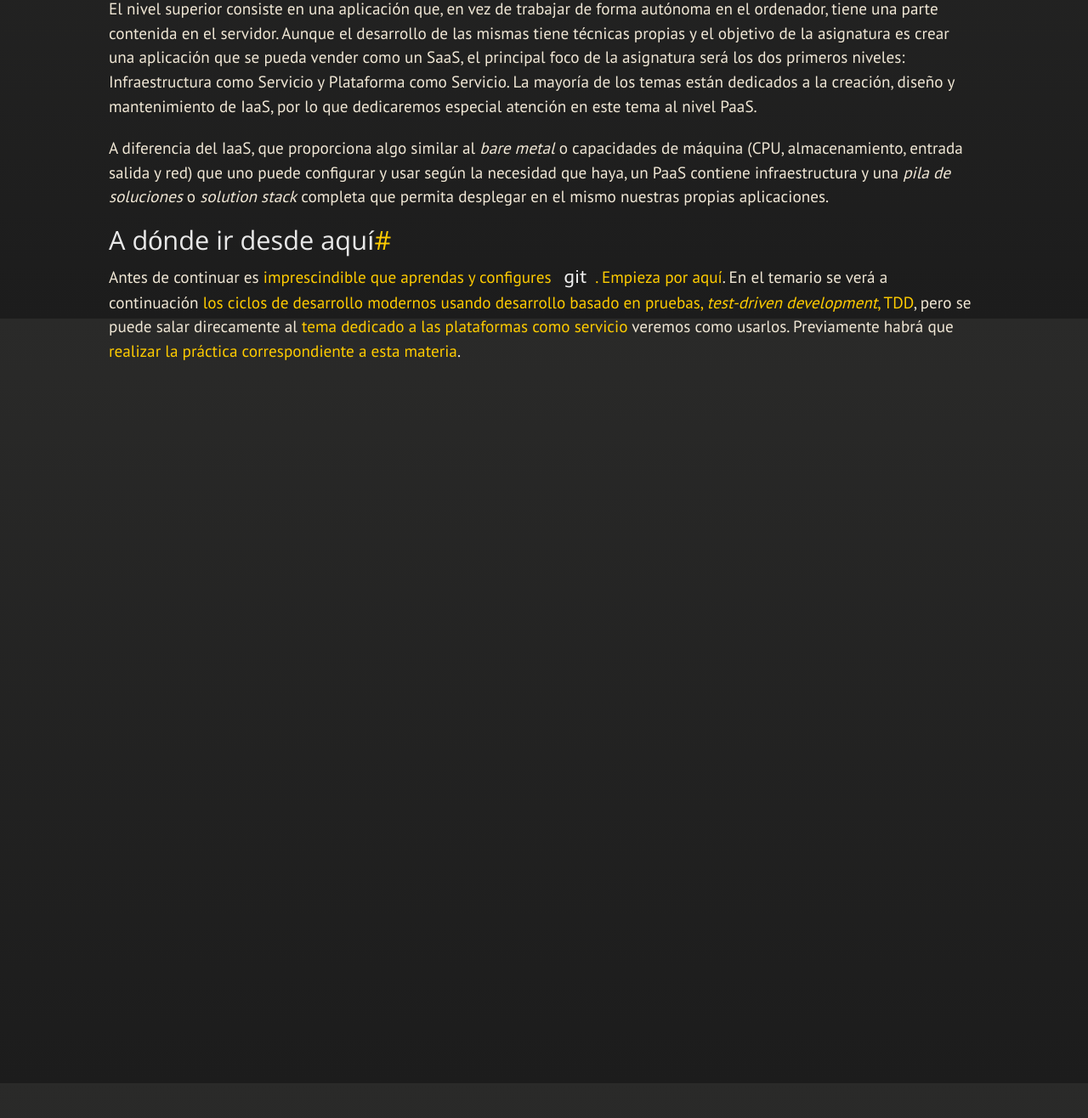
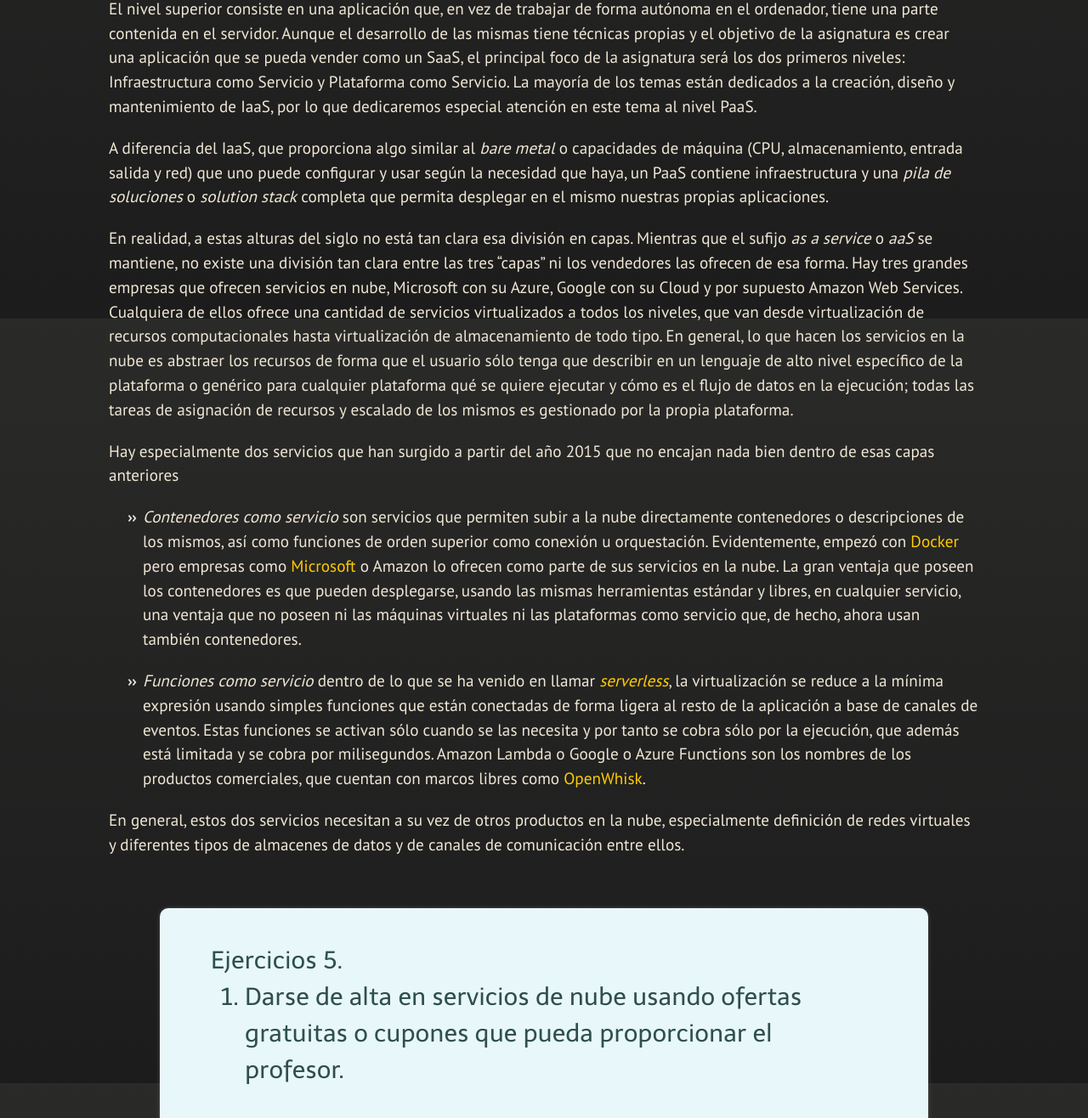
Before and after one commit to JJ/IV, a Jekyll site: the page built from documentos/temas/Intro_concepto_y_soporte_fisico.md, in a window 1280 px wide and 1400 px high, scrolled down 8541 px, cut to the strip 84-1400 px from the top of the window. Shown: the whole strip at 85% size. Built offline with Jekyll 4.4.1, drawn with Linux system fonts in a browser that asks for light colours; nearby versions of some CDN libraries; some web fonts are replaced; our own code applies the rules of GitHub Pages for plain Markdown files; before the commit the page ends 9163 px from its top, so only the background shows below that.

Commit message:
Sync documentos/temas/Intro_concepto_y_soporte_fisico.md de master a gh-pages

```diff
--- a/documentos/temas/Intro_concepto_y_soporte_fisico.md
+++ b/documentos/temas/Intro_concepto_y_soporte_fisico.md
@@ -375,7 +375,64 @@ configurar y usar según la necesidad que haya, un PaaS contiene infraestructura
 una *pila de soluciones* o *solution stack* completa que permita
 desplegar en el mismo nuestras propias aplicaciones.
 
+En realidad, a estas alturas del siglo no está tan clara esa división
+en capas. Mientras que el sufijo *as a service* o *aaS* se mantiene,
+no existe una división tan clara entre las tres "capas" ni los
+vendedores las ofrecen de esa forma. Hay tres grandes empresas que
+ofrecen servicios en nube, Microsoft con su Azure, Google con su Cloud
+y por supuesto Amazon Web Services. Cualquiera de ellos ofrece una
+cantidad de servicios virtualizados a todos los niveles, que van desde
+virtualización de recursos computacionales hasta virtualización de
+almacenamiento de todo tipo. En general, lo que hacen los servicios en
+la nube es abstraer los recursos de forma que el usuario sólo tenga
+que describir en un lenguaje de alto nivel específico de la plataforma
+o genérico para cualquier plataforma qué se quiere ejecutar y cómo es
+el flujo de datos en la ejecución; todas las tareas de asignación de
+recursos y escalado de los mismos es gestionado por la propia
+plataforma.
 
+
+Hay especialmente dos servicios que han
+surgido a partir del año 2015 que no encajan nada bien dentro de esas
+capas anteriores
+
+* *Contenedores como servicio* son servicios que permiten subir a la
+  nube directamente contenedores o descripciones de los mismos, así
+  como funciones de orden superior como conexión u
+  orquestación. Evidentemente, empezó
+  con
+  [Docker](https://blog.docker.com/2016/02/containers-as-a-service-caas/) pero
+  empresas
+  como
+  [Microsoft](https://azure.microsoft.com/es-es/services/container-service/) o
+  Amazon lo ofrecen como parte de sus servicios en la nube. La gran
+  ventaja que poseen los contenedores es que pueden desplegarse,
+  usando las mismas herramientas estándar y libres, en cualquier
+  servicio, una ventaja que no poseen ni las máquinas virtuales ni las
+  plataformas como servicio que, de hecho, ahora usan también
+  contenedores.
+
+* *Funciones como servicio* dentro de lo que se ha venido en
+  llamar
+  [*serverless*](https://en.wikipedia.org/wiki/Serverless_computing),
+  la virtualización se reduce a la mínima expresión usando simples
+  funciones que están conectadas de forma ligera al resto de la
+  aplicación a base de canales de eventos. Estas funciones se activan
+  sólo cuando se las necesita y por tanto se cobra sólo por la
+  ejecución, que además está limitada y se cobra por
+  milisegundos. Amazon Lambda o Google o Azure Functions son los
+  nombres de los productos comerciales, que cuentan con marcos libres
+  como [OpenWhisk](https://en.wikipedia.org/wiki/Bluemix).
+
+En general, estos dos servicios necesitan a su vez de otros productos
+en la nube, especialmente definición de redes virtuales y diferentes
+tipos de almacenes de datos y de canales de comunicación entre ellos.
+
+<div class='ejercicios' markdown="1">
+1. Darse de alta en servicios de nube usando ofertas gratuitas o
+   cupones que pueda proporcionar el profesor.
+
+</div>
 
 
 A dónde ir desde aquí
```
